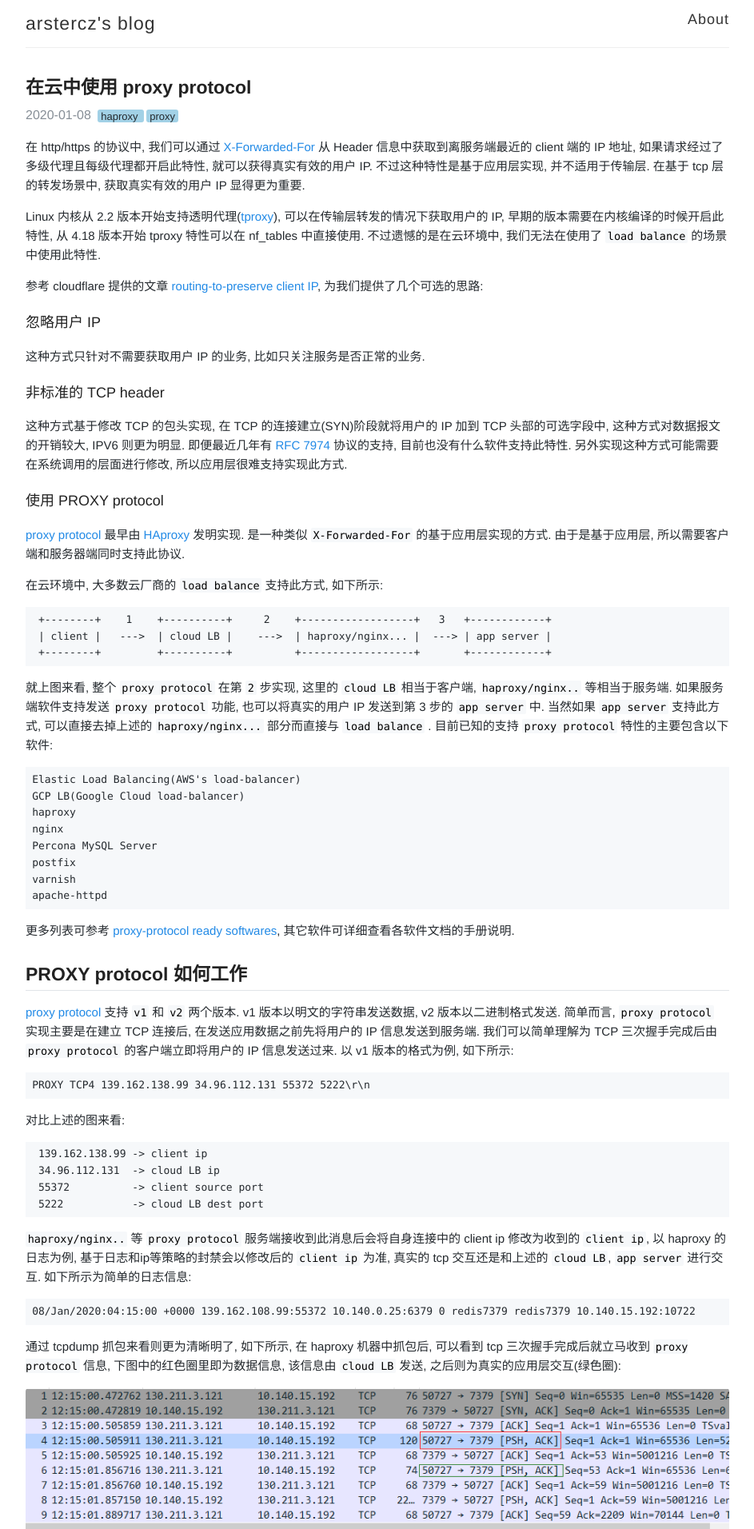
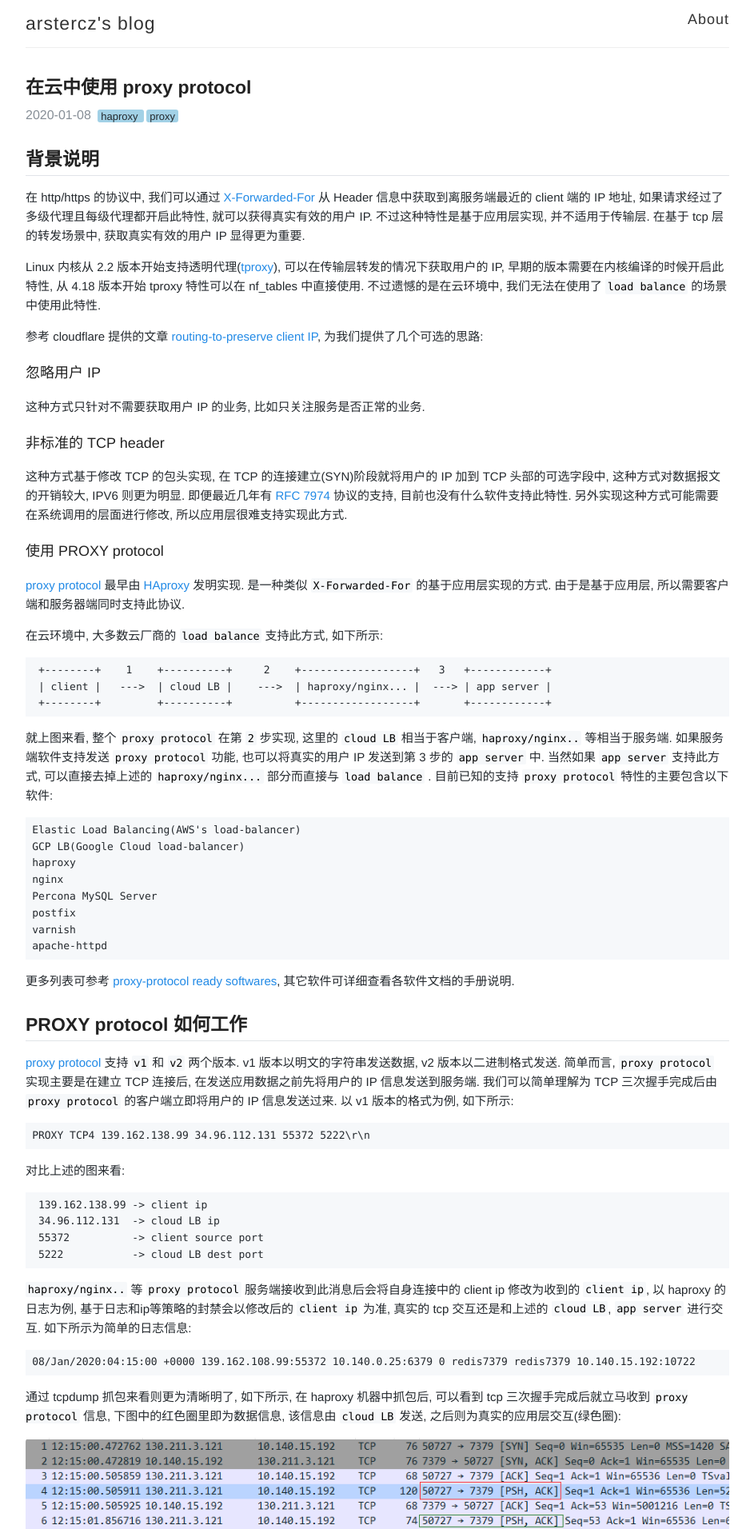
Before and after one commit to arstercz/arstercz.github.io, a Jekyll site: the page built from _posts/2020-01-08-use-proxy-protocol-in-cloud.md, in a window 1280 px wide. Shown: the top 1912 px of the page at 80% size, without its empty margins (168-1111 px from the left). Built offline with Jekyll 4.4.1, drawn with Linux system fonts in a browser that asks for light colours; comment, search, counter and statistics services are not loaded.

Commit message:
add summary describe for proxy-protocol

````diff
--- a/_posts/2020-01-08-use-proxy-protocol-in-cloud.md
+++ b/_posts/2020-01-08-use-proxy-protocol-in-cloud.md
@@ -4,6 +4,8 @@
 tags: [haproxy, proxy]
 comments: false
 ---
+
+## 背景说明
 
 在 http/https 的协议中, 我们可以通过 [X-Forwarded-For](https://en.wikipedia.org/wiki/X-Forwarded-For) 从 Header 信息中获取到离服务端最近的 client 端的 IP 地址, 如果请求经过了多级代理且每级代理都开启此特性, 就可以获得真实有效的用户 IP. 不过这种特性是基于应用层实现, 并不适用于传输层. 在基于 tcp 层的转发场景中, 获取真实有效的用户 IP 显得更为重要.
 
@@ -102,7 +104,7 @@
    +--------+         +----------+          +---------+       +------------+
 ```
 
-*备注*: 这里我们假定 `app server` 为非 `http/https` 服务.
+**备注**: 这里我们假定 `app server` 为非 `http/https` 服务.
 
 第一种为很常见的直连方式, 不需要依赖其它云服务, 但是在受到攻击(比如 ddos(https://www.cloudflare.com/learning/ddos/what-is-a-ddos-attack/)) 的时候, 可能就需要依赖云厂商的服务进行攻击防护.
 
````
